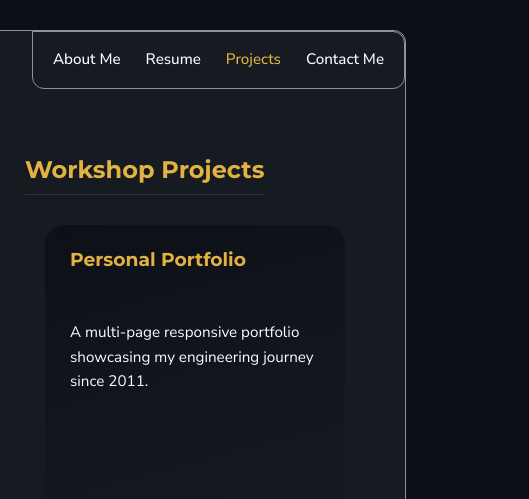
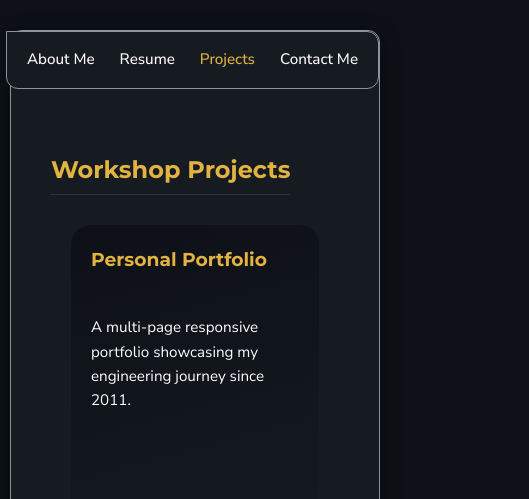
Before and after one commit to KarimAkmal88/Karim-Akmal-Portfolio, a plain HTML site: page projects.html in a window 390 px wide. Shown: the top 499 px of the page, 529 px wide, since content can reach past the window. Drawn offline with Linux system fonts and the light colour scheme; a web font is replaced by a local one.

Commit message:
mobile version styling

```diff
--- a/assets/css/projects.css
+++ b/assets/css/projects.css
@@ -117,15 +117,15 @@ h3 {
     gap: 20px;
   }
   .project-card {
-  width: 300px;
+  width: 100%;
   height: 350px;
   background-image: linear-gradient(165deg, #0d1117 0%, #161b22 100%);
   border-radius: 20px;
   transition: all 0.4s cubic-bezier(0.175, 0.885, 0.32, 1.275);
-  padding: 20px 25px;
+  padding: 20px 20px;
   display: flex;
   flex-flow: column wrap;
-  gap: 30px;
+  gap: 25px;
   backdrop-filter: blur(10px);
 }
 }
```
